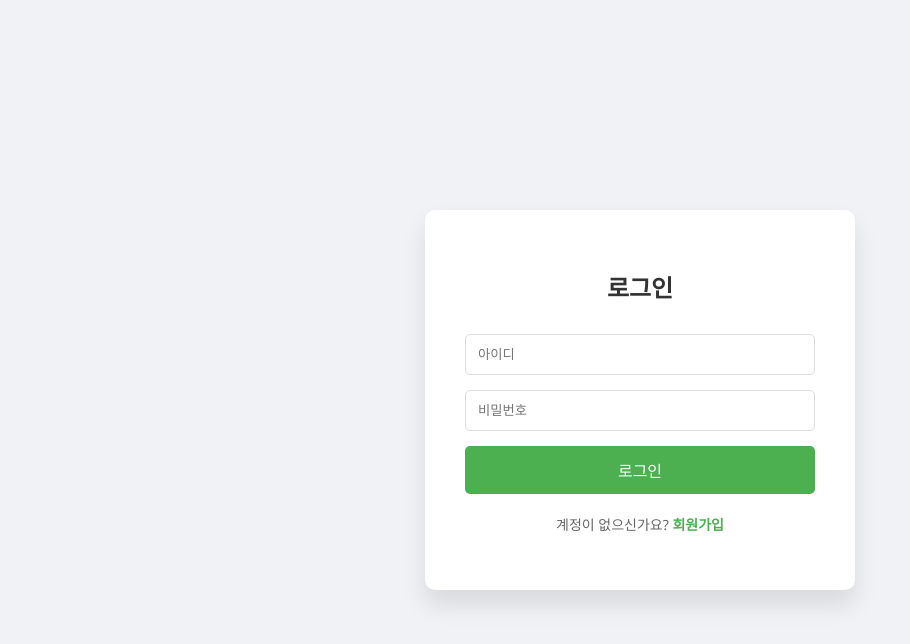
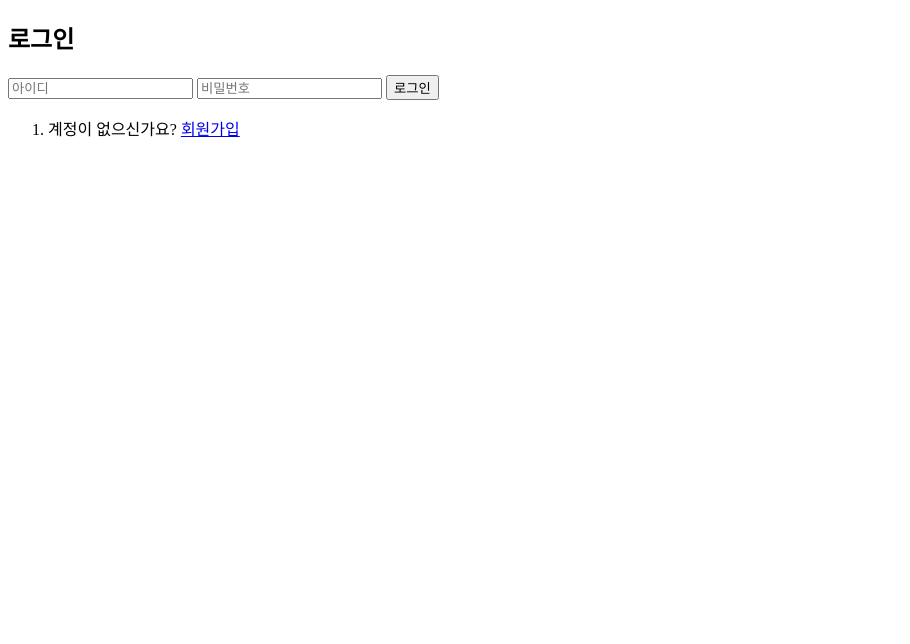
Before and after one commit to choiyc05/test, a plain HTML site: page index.html in a window 1280 px wide. Shown: the whole page, without its empty margins (0-910 px from the left). Drawn offline with Linux system fonts and the light colour scheme.

Commit message:
Update index.html

```diff
--- a/index.html
+++ b/index.html
@@ -5,69 +5,6 @@
     <meta name="viewport" content="width=device-width, initial-scale=1.0">
     <title>로그인</title>
     <style>
-        /* 기본 스타일 설정 */
-        body {
-            font-family: 'Segoe UI', sans-serif;
-            display: flex;
-            justify-content: center;
-            align-items: center;
-            height: 100vh;
-            margin: 0;
-            background-color: #f0f2f5;
-        }
-
-        .container {
-            background: #fff;
-            width: 350px;
-            padding: 40px;
-            border-radius: 10px;
-            box-shadow: 0 15px 25px rgba(0,0,0,0.1);
-        }
-
-        h2 { text-align: center; margin-bottom: 30px; color: #333; }
-
-        .input-field {
-            width: 100%;
-            padding: 12px;
-            margin-bottom: 15px;
-            border: 1px solid #ddd;
-            border-radius: 5px;
-            box-sizing: border-box; /* 패딩 포함 크기 조절 */
-        }
-
-        .submit-btn {
-            width: 100%;
-            padding: 12px;
-            background: #4CAF50;
-            border: none;
-            color: white;
-            font-size: 16px;
-            border-radius: 5px;
-            cursor: pointer;
-        }
-
-        /* 이동 버튼 리스트 스타일 (이미지 구조 응용) */
-        ol {
-            list-style: none;
-            padding: 0;
-            margin-top: 20px;
-            text-align: center;
-        }
-
-        .li {
-            font-size: 14px;
-            color: #666;
-        }
-
-        .li a {
-            color: #4CAF50;
-            text-decoration: none;
-            font-weight: bold;
-        }
-
-        .li a:hover {
-            text-decoration: underline;
-        }
     </style>
 </head>
 <body>
```
